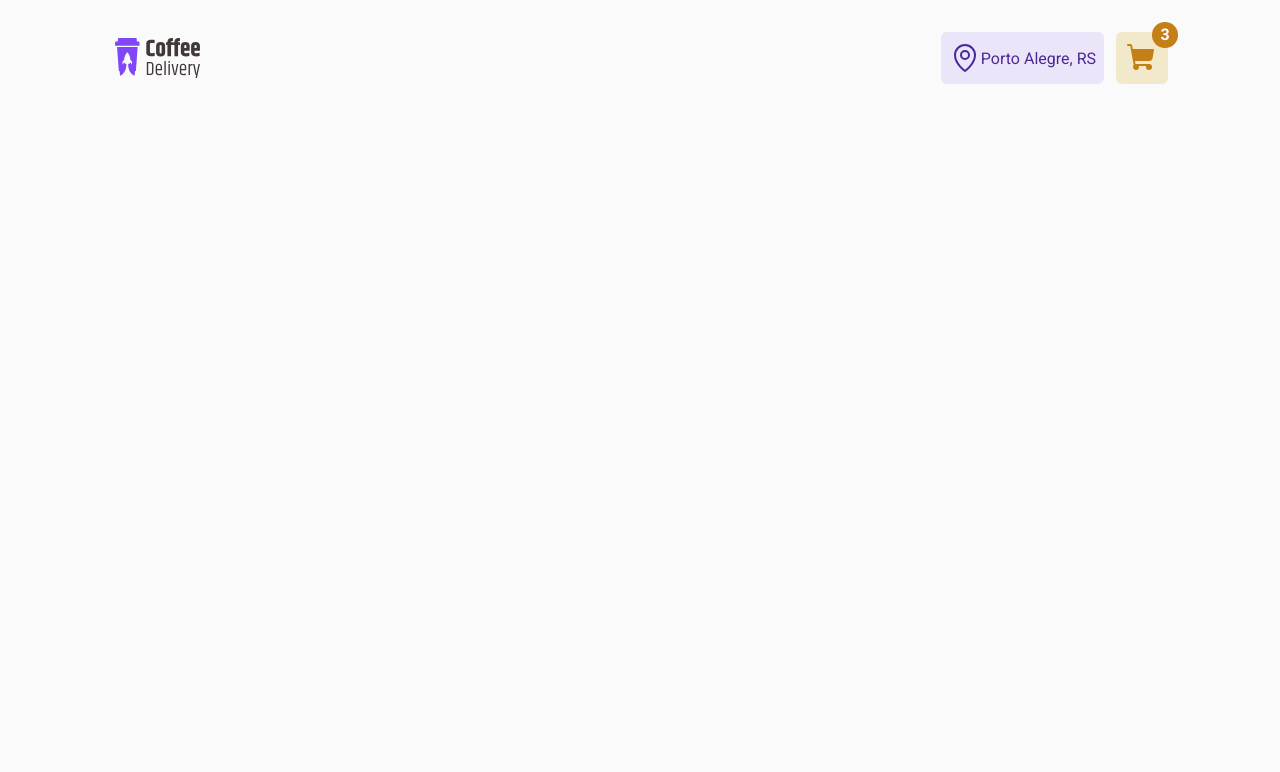
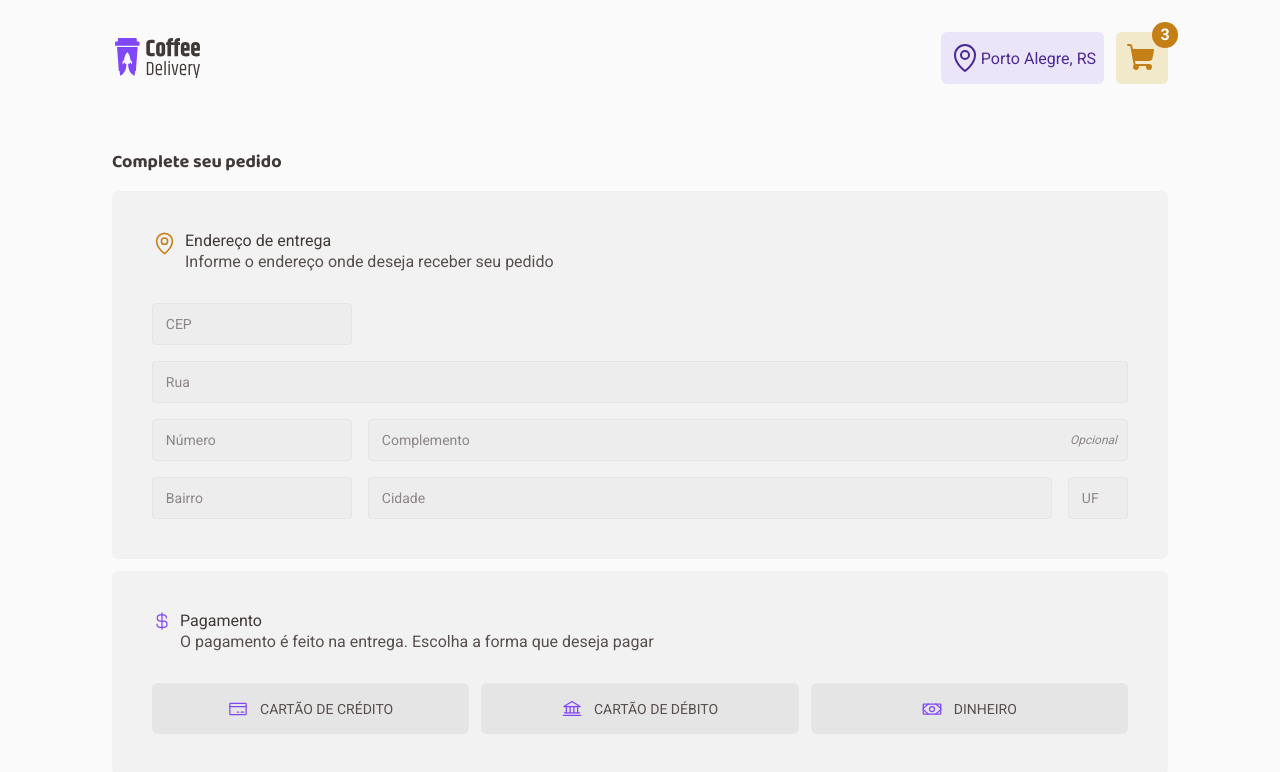
Before and after one commit to thyago608/coffee-delivery, a React (Vite) app: page /checkout in a window 1280 px wide. Before the commit this address had no page. Shown: the top 772 px of the page. Built offline with nearby package versions, Linux system fonts and the light colour scheme.

Commit message:
Created Page Checkout

```diff
--- a/src/components/Input/styles.ts
+++ b/src/components/Input/styles.ts
@@ -1,7 +1,10 @@
 import styled from 'styled-components'
 
 export const Container = styled.div`
+  width: 100%;
   background: ${(props) => props.theme.colors['base-input']};
+
+  border: 1px solid ${(props) => props.theme.colors['base-button']};
 
   border-radius: 4px;
   overflow: hidden;
--- a/src/components/PaymentButton/styles.ts
+++ b/src/components/PaymentButton/styles.ts
@@ -1,6 +1,7 @@
 import styled from 'styled-components'
 
 export const Button = styled.button`
+  width: 100%;
   height: 51px;
   padding: 0 1.25rem;
 
@@ -15,6 +16,8 @@ export const Button = styled.button`
   color: ${(props) => props.theme.colors['base-text']};
   font-size: 0.875rem;
   transition: background 0.3s ease;
+  text-transform: uppercase;
+  white-space: nowrap;
 
   svg {
     color: ${(props) => props.theme.colors.purple};
--- /dev/null
+++ b/src/pages/Checkout/index.tsx
@@ -0,0 +1,86 @@
+import { MapPin, CreditCard, Money, Bank, CurrencyDollar } from 'phosphor-react'
+import { Input } from 'components/Input'
+import { PaymentButton } from 'components/PaymentButton'
+import {
+  Main,
+  CompleteOrder,
+  DeliveryContainer,
+  Heading,
+  TextGroup,
+  Form,
+  InputContainer,
+  InputBlock,
+  PaymentContainer,
+  OptionsPayment,
+} from './styles'
+
+export function Checkout() {
+  return (
+    <Main>
+      <CompleteOrder>
+        <header>
+          <h2>Complete seu pedido</h2>
+        </header>
+        <DeliveryContainer>
+          <Heading>
+            <MapPin size={25} color="#C47F17" />
+            <TextGroup>
+              <span>Endereço de entrega</span>
+              <p>Informe o endereço onde deseja receber seu pedido</p>
+            </TextGroup>
+          </Heading>
+          <Form>
+            <InputBlock>
+              <Input placeholder="CEP" />
+            </InputBlock>
+            <Input placeholder="Rua" />
+            <InputContainer>
+              <InputBlock>
+                <Input placeholder="Número" />
+              </InputBlock>
+              <Input placeholder="Complemento" optionalLabel />
+            </InputContainer>
+
+            <InputContainer>
+              <InputBlock>
+                <Input placeholder="Bairro" />
+              </InputBlock>
+              <InputBlock className="city">
+                <Input placeholder="Cidade" />
+              </InputBlock>
+              <InputBlock className="uf">
+                <Input placeholder="UF" />
+              </InputBlock>
+            </InputContainer>
+          </Form>
+        </DeliveryContainer>
+
+        <PaymentContainer>
+          <Heading>
+            <CurrencyDollar size={20} color="#8047F8" />
+            <TextGroup>
+              <span>Pagamento</span>
+              <p>
+                O pagamento é feito na entrega. Escolha a forma que deseja pagar
+              </p>
+            </TextGroup>
+          </Heading>
+          <OptionsPayment>
+            <PaymentButton>
+              <CreditCard size={20} />
+              Cartão de crédito
+            </PaymentButton>
+            <PaymentButton>
+              <Bank size={20} />
+              Cartão de débito
+            </PaymentButton>
+            <PaymentButton>
+              <Money size={20} />
+              Dinheiro
+            </PaymentButton>
+          </OptionsPayment>
+        </PaymentContainer>
+      </CompleteOrder>
+    </Main>
+  )
+}
--- /dev/null
+++ b/src/pages/Checkout/styles.ts
@@ -0,0 +1,104 @@
+import styled from 'styled-components'
+
+export const Main = styled.main`
+  max-width: 1120px;
+  margin: 0 auto;
+
+  padding: 2rem 1rem;
+
+  @media (min-width: 768px) {
+    padding: 2rem;
+  }
+`
+
+export const CompleteOrder = styled.section`
+  > header h2 {
+    color: ${(props) => props.theme.colors['base-subtitle']};
+    font-size: 1.125rem;
+    font-family: 'Baloo 2';
+  }
+`
+
+export const DeliveryContainer = styled.div`
+  background: ${(props) => props.theme.colors['base-card']};
+  border-radius: 6px;
+
+  padding: 2.5rem;
+  margin-top: 0.9375rem;
+`
+
+export const Heading = styled.div`
+  display: flex;
+  gap: 0.5rem;
+
+  svg {
+    flex: none;
+  }
+`
+
+export const TextGroup = styled.div`
+  display: flex;
+  flex-direction: column;
+  gap: 0.125rem;
+
+  span {
+    color: ${(props) => props.theme.colors['base-subtitle']};
+  }
+
+  p {
+    color: ${(props) => props.theme.colors['base-text']};
+  }
+`
+
+export const Form = styled.form`
+  margin-top: 2rem;
+
+  display: flex;
+  flex-direction: column;
+  gap: 1rem;
+`
+
+export const InputContainer = styled.div`
+  display: flex;
+  flex-direction: column;
+  gap: 1rem;
+
+  @media (min-width: 768px) {
+    flex-direction: row;
+  }
+`
+
+export const InputBlock = styled.div`
+  width: 100%;
+
+  @media (min-width: 768px) {
+    &:not(.city) {
+      flex: none;
+      max-width: 200px;
+    }
+
+    &.uf {
+      max-width: 60px;
+    }
+  }
+`
+
+export const PaymentContainer = styled.div`
+  background: ${(props) => props.theme.colors['base-card']};
+  border-radius: 6px;
+
+  padding: 2.5rem;
+  margin-top: 0.75rem;
+`
+
+export const OptionsPayment = styled.div`
+  margin-top: 32px;
+
+  display: flex;
+  flex-direction: column;
+  gap: 0.75rem;
+
+  @media (min-width: 768px) {
+    flex-direction: row;
+  }
+`
--- a/src/pages/Home/index.tsx
+++ b/src/pages/Home/index.tsx
@@ -19,7 +19,6 @@ import {
   CoffeeList,
   Heading,
 } from './styles'
-import { CartItem } from 'components/CartItem'
 
 export function Home() {
   return (
@@ -56,7 +55,7 @@ export function Home() {
         <Heading>
           <h2>Nossos cafés</h2>
         </Heading>
-        {/* <CoffeeList>
+        <CoffeeList>
           <CoffeeCard />
           <CoffeeCard />
           <CoffeeCard />
@@ -64,9 +63,7 @@ export function Home() {
           <CoffeeCard />
           <CoffeeCard />
           <CoffeeCard />
-        </CoffeeList> */}
-
-        <CartItem />
+        </CoffeeList>
       </SectionCoffee>
     </Main>
   )
--- a/src/router.tsx
+++ b/src/router.tsx
@@ -1,10 +1,12 @@
 import { Routes, Route } from 'react-router-dom'
 import { Home } from 'pages/Home'
+import { Checkout } from 'pages/Checkout'
 
 export function Router() {
   return (
     <Routes>
       <Route path="/" element={<Home />} />
+      <Route path="/checkout" element={<Checkout />} />
     </Routes>
   )
 }
```
